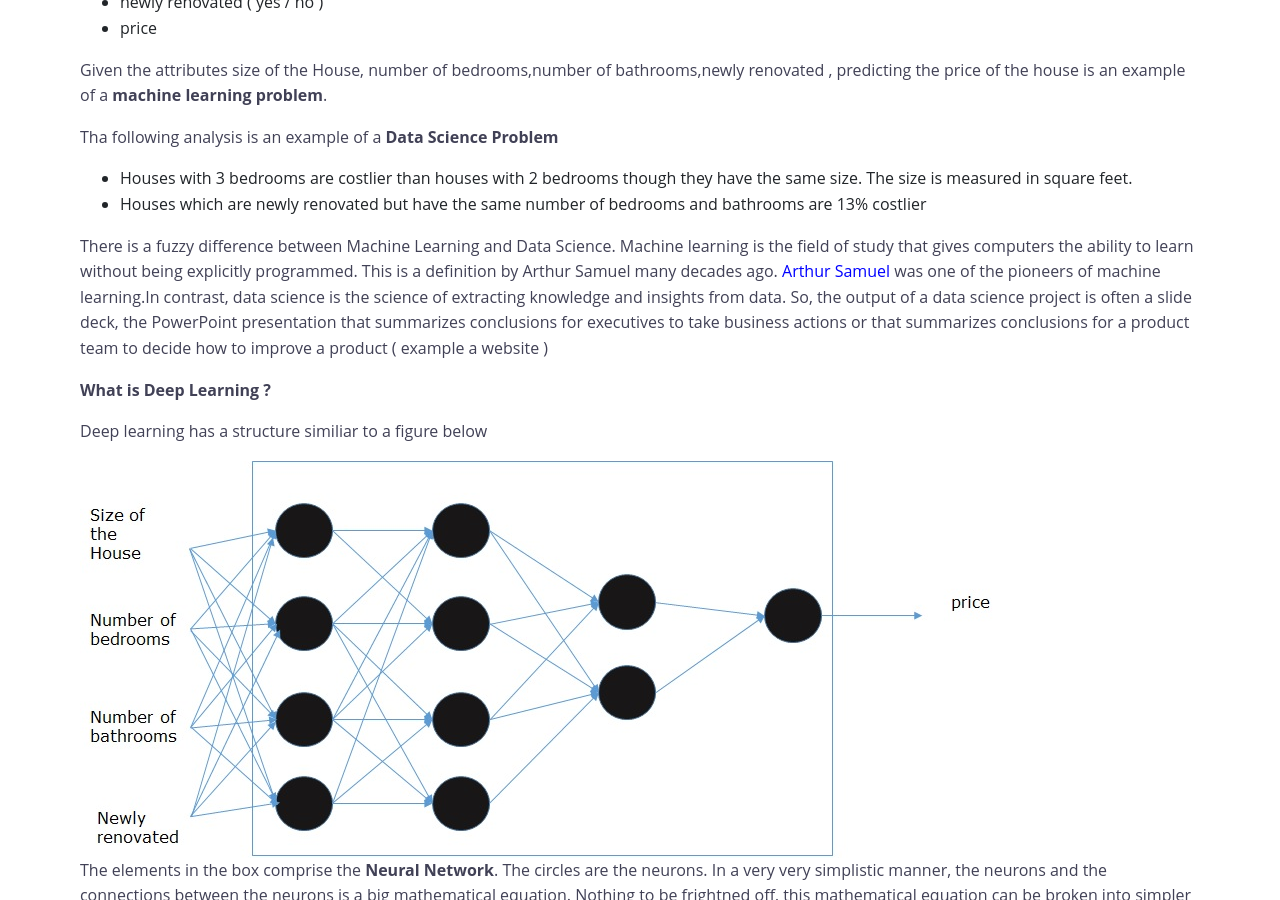
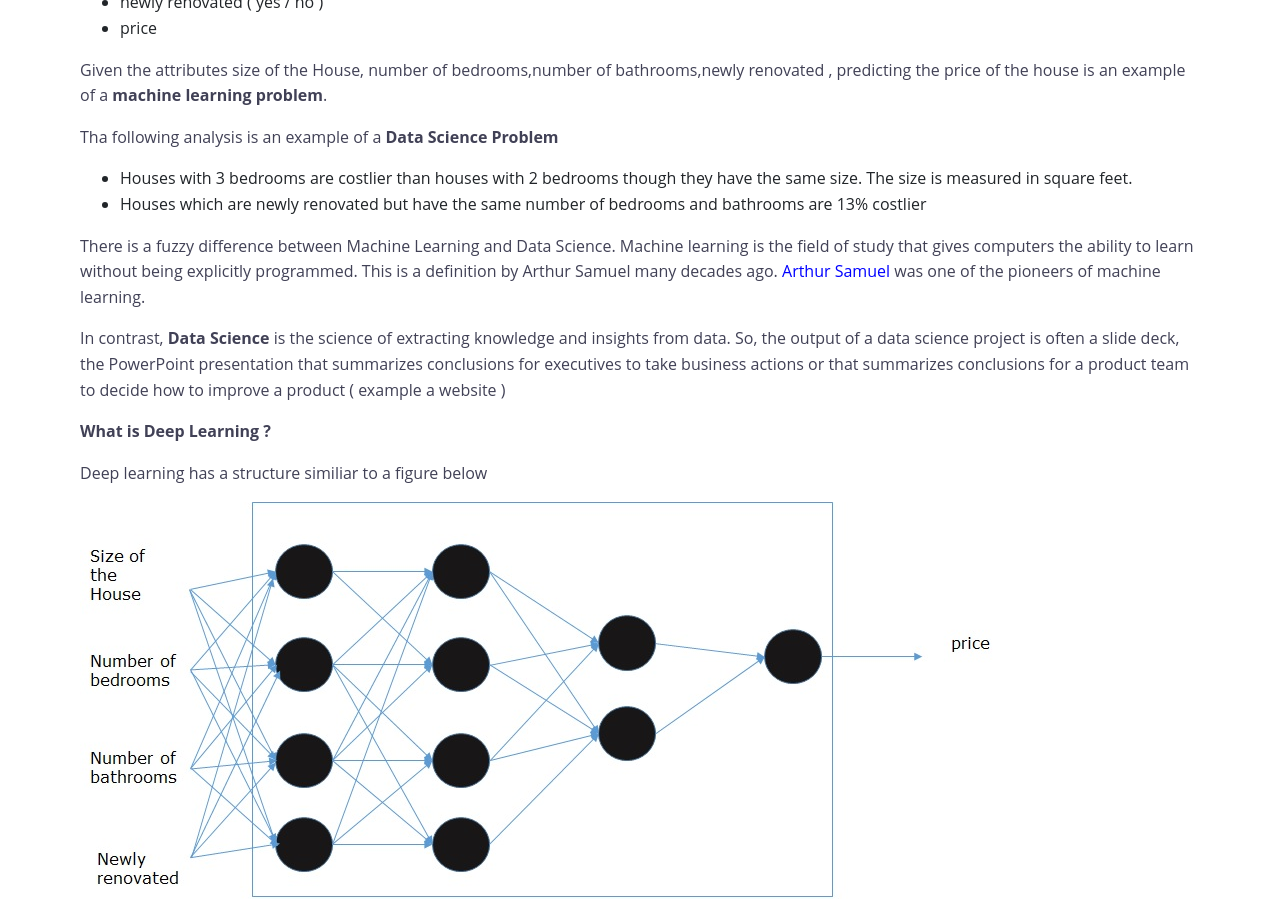
Before and after one commit to knowledgefoundation/knowledgefoundation.github.io, a Jekyll site: the page built from _posts/2019-07-01-business-analytics.md, in a window 1280 px wide and 900 px high, scrolled down 351 px. Built offline with Jekyll 4.4.1, drawn with Linux system fonts in a browser that asks for light colours.

```diff
--- a/_posts/2019-07-01-business-analytics.md
+++ b/_posts/2019-07-01-business-analytics.md
@@ -30,7 +30,9 @@ There is a fuzzy difference between Machine Learning and Data Science. Machine l
 <span style="color:blue">
 Arthur Samuel
 </span>
-was one of the pioneers of machine learning.In contrast, data science is the science of extracting knowledge and insights from data. So, the output of a data science project is often a slide deck, the PowerPoint presentation that summarizes conclusions for executives to take business actions or that summarizes conclusions for a product team to decide
+was one of the pioneers of machine learning.
+
+In contrast, **Data Science** is the science of extracting knowledge and insights from data. So, the output of a data science project is often a slide deck, the PowerPoint presentation that summarizes conclusions for executives to take business actions or that summarizes conclusions for a product team to decide
 how to improve a product ( example a website )
 
 **What is Deep Learning ?**
```
